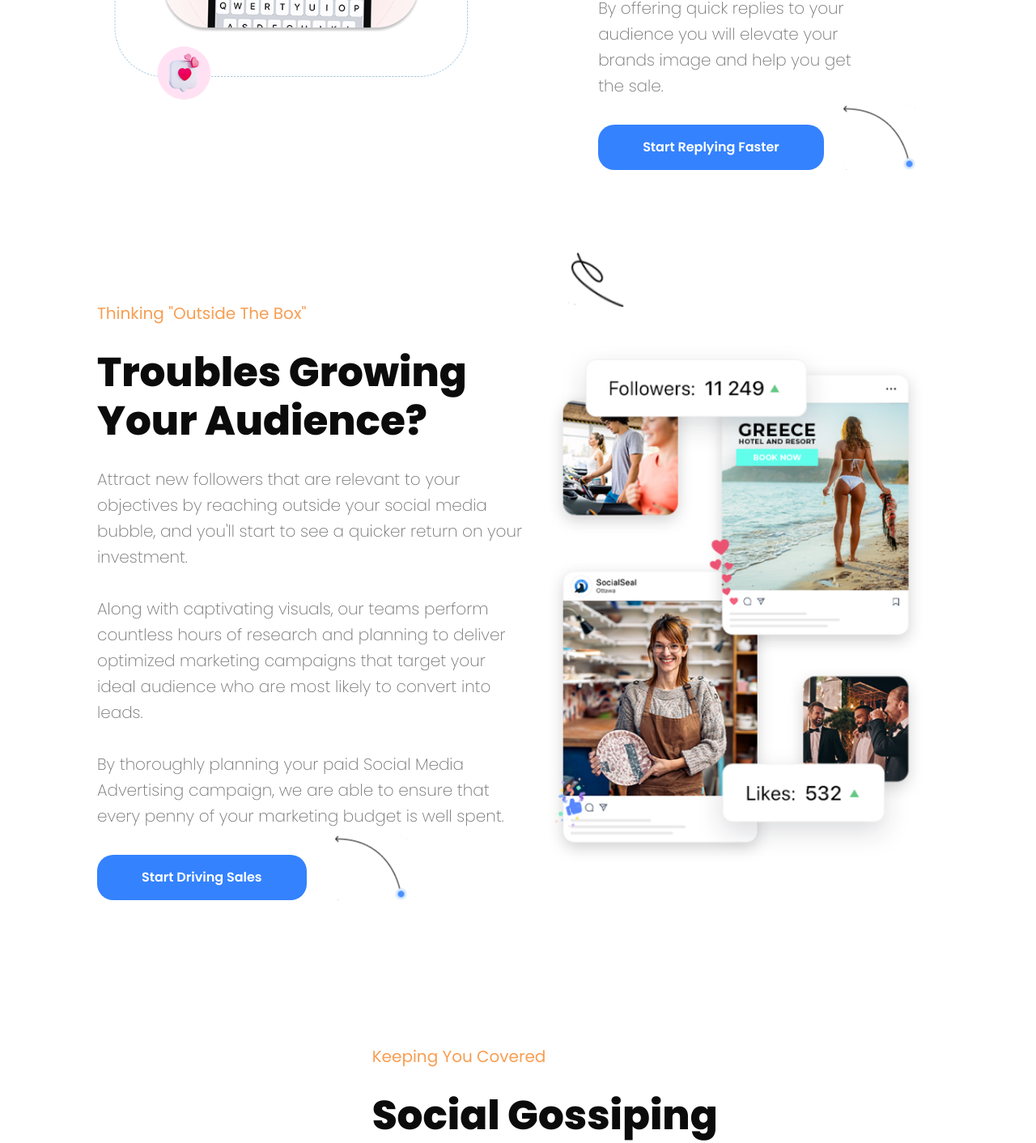
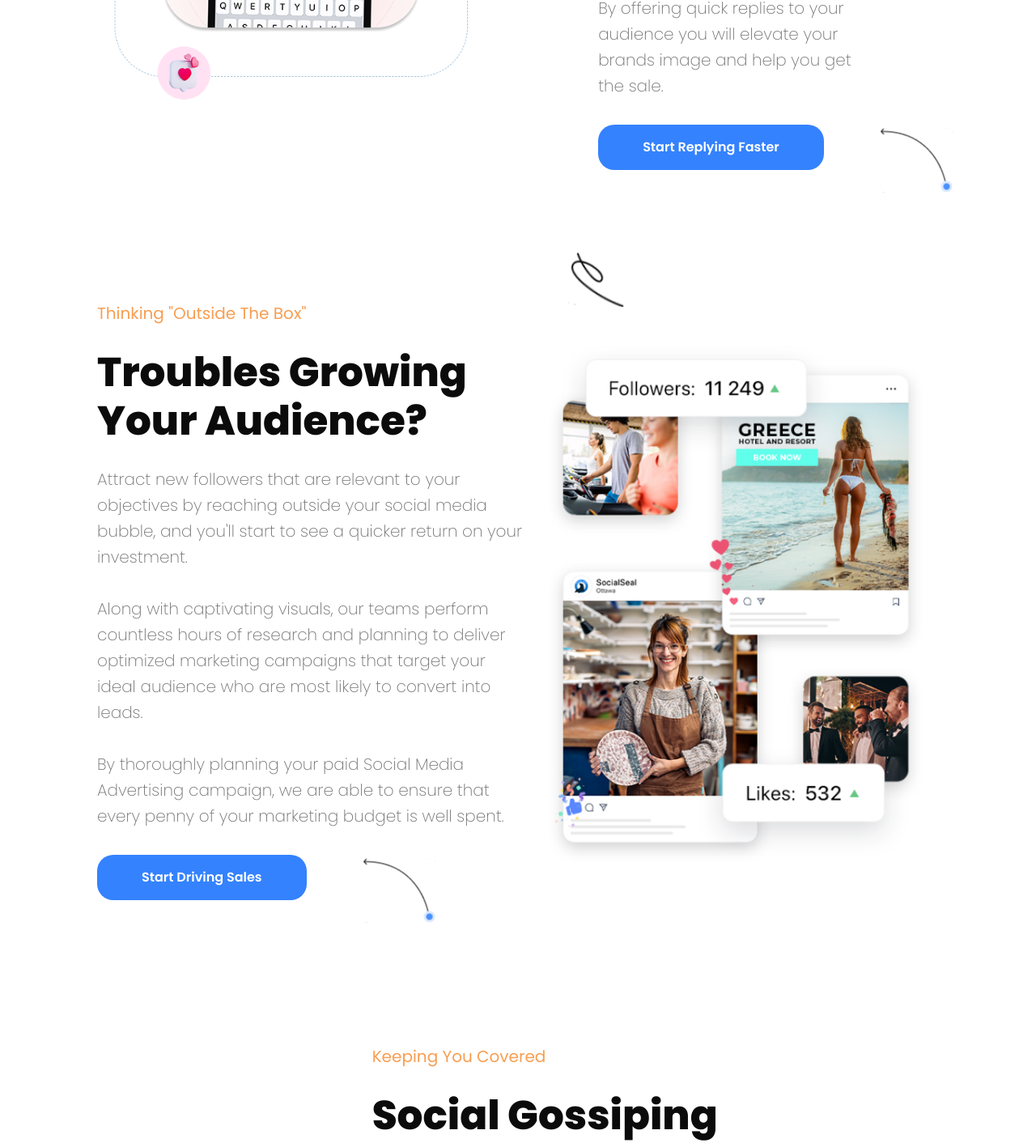
Before and after one commit to OlaServ/social-seal, a Next.js app: page / in a window 1280 px wide. Shown: the part 3340-4752 px from the top of the page at 81% size. Built offline with nearby package versions, Linux system fonts and the light colour scheme.

Commit message:
changed animated arrow placement

```diff
--- a/components/section-content/section-content.elements.ts
+++ b/components/section-content/section-content.elements.ts
@@ -1,5 +1,6 @@
 import { styled, Flex, Text } from "@chakra-ui/react";
 import { SectionContentButton } from "../section-content-button/section-content-button";
+import { AnimatedShape } from "../animated-shape/animated-shape";
 
 const Container = styled(Flex, {
   baseStyle: {
@@ -46,9 +47,10 @@ const Body = styled(Text, {
 
 const ButtonsContainer = styled(Flex, {
   baseStyle: {
-    width: "100%",
     justifyContent: { base: "center", lg: "flex-start" },
     mt: { base: "26px", md: "56px", lg: "0" },
+    position: "relative",
+    w: "max-content"
   },
 });
 
@@ -59,6 +61,13 @@ const StyledSectionButton = styled(SectionContentButton, {
   },
 });
 
+const FloatingImage = styled(AnimatedShape, {
+  baseStyle: {
+    right: "-156px",
+    bottom: "-50%",
+  },
+});
+
 export const SectionContentElements = {
   Container,
   Subtitle,
@@ -66,4 +75,5 @@ export const SectionContentElements = {
   Body,
   ButtonsContainer,
   StyledSectionButton,
+  FloatingImage
 };
--- a/components/section-content/section-content.tsx
+++ b/components/section-content/section-content.tsx
@@ -9,6 +9,7 @@ import { Pills } from "../pills/pills";
 
 interface ISectionContentProps extends ISectionWithButtons, FlexProps {
   showButtonOnMobile?: boolean;
+  showButtonArrow?: boolean;
 }
 
 export const SectionContent = ({
@@ -19,6 +20,7 @@ export const SectionContent = ({
   sectionButtonTwo,
   pills,
   showButtonOnMobile = false,
+  showButtonArrow = false,
   children,
   ...rest
 }: ISectionContentProps) => {
@@ -41,6 +43,10 @@ export const SectionContent = ({
               {sectionButtonTwo.sectionButtonTwoText}
             </el.StyledSectionButton>
           )}
+            {!isMobile && showButtonArrow && <el.FloatingImage
+            imageUrl="/assets/images/shapes/shape-4.svg"
+            animationVariant="float"
+          />}
         </el.ButtonsContainer>
       )}
     </el.Container>
--- a/sections/counters-section/inbox-management-section/inbox-management-section.elements.ts
+++ b/sections/counters-section/inbox-management-section/inbox-management-section.elements.ts
@@ -26,13 +26,6 @@ const StyledImage = styled(Image, {
   },
 });
 
-const FloatingImage = styled(AnimatedShape, {
-  baseStyle: {
-    right: "11.9vw",
-    bottom: "166px",
-  },
-});
-
 const RotatingImage = styled(AnimatedShape, {
   baseStyle: {
     position: "absolute",
@@ -48,11 +41,9 @@ const StyledButton = styled(SectionContentButton, {
   },
 });
 
-
 export const InboxManagementSectionElements = {
   Container,
   StyledImage,
-  FloatingImage,
   RotatingImage,
-  StyledButton
+  StyledButton,
 };
--- a/sections/counters-section/inbox-management-section/inbox-management-section.tsx
+++ b/sections/counters-section/inbox-management-section/inbox-management-section.tsx
@@ -21,15 +21,9 @@ export const InboxManagementSection = ({
         src="/assets/images/phone.png"
         alt="A cellphone with an instant messenger app on the screen and icons floating around"
       />
-      <SectionContent {...sectionData} />
+      <SectionContent showButtonArrow {...sectionData} />
       {!isMobile && (
-        <>
-          <el.RotatingImage imageUrl="/assets/images/shapes/shape-3.svg" />
-          <el.FloatingImage
-            imageUrl="/assets/images/shapes/shape-4.svg"
-            animationVariant="float"
-          />
-        </>
+        <el.RotatingImage imageUrl="/assets/images/shapes/shape-3.svg" />
       )}
       {isMobile && (
         <el.StyledButton>
--- a/sections/followers-section/followers-section.elements.ts
+++ b/sections/followers-section/followers-section.elements.ts
@@ -36,17 +36,9 @@ const RotatingImage = styled(AnimatedShape, {
   },
 });
 
-const FloatingImage = styled(AnimatedShape, {
-  baseStyle: {
-    left: "32vw",
-    bottom: "182px",
-  },
-});
-
 export const FollowersSectionElements = {
   Container,
   StyledContent,
   StyledImage,
   RotatingImage,
-  FloatingImage,
 };
--- a/sections/followers-section/followers-section.tsx
+++ b/sections/followers-section/followers-section.tsx
@@ -4,7 +4,6 @@ import { MobileContext } from "@/context/mobile-context";
 import { GridProps } from "@chakra-ui/react";
 import { FollowersSectionElements as el } from "./followers-section.elements";
 import { ISectionWithButtons } from "@/domain/sections.t";
-import { SectionContentButton } from "@/components/section-content-button/section-content-button";
 
 interface IFollowersSectionProps extends GridProps {
   sectionData: ISectionWithButtons;
@@ -17,17 +16,11 @@ export const FollowersSection = ({
   const { isMobile } = useContext(MobileContext);
   return (
     <el.Container {...rest}>
-      <el.StyledContent {...sectionData} showButtonOnMobile />
+      <el.StyledContent {...sectionData} showButtonOnMobile showButtonArrow />
       <el.StyledImage src="assets/images/success.jpg" />
 
       {!isMobile && (
-        <>
-          <el.FloatingImage
-            imageUrl="/assets/images/shapes/shape-4.svg"
-            animationVariant="float"
-          />
-          <el.RotatingImage imageUrl="/assets/images/shapes/shape-5.svg" />
-        </>
+        <el.RotatingImage imageUrl="/assets/images/shapes/shape-5.svg" />
       )}
     </el.Container>
   );
```
